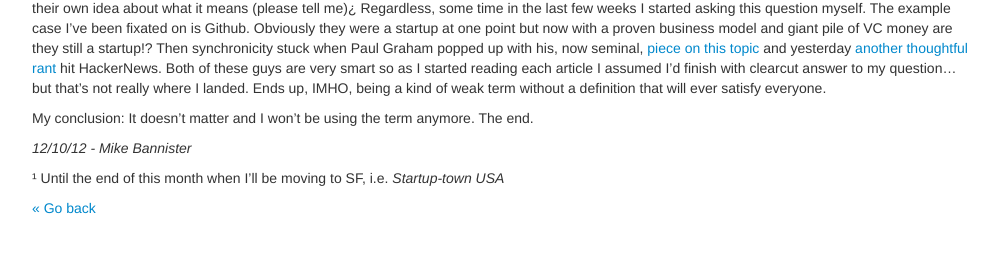
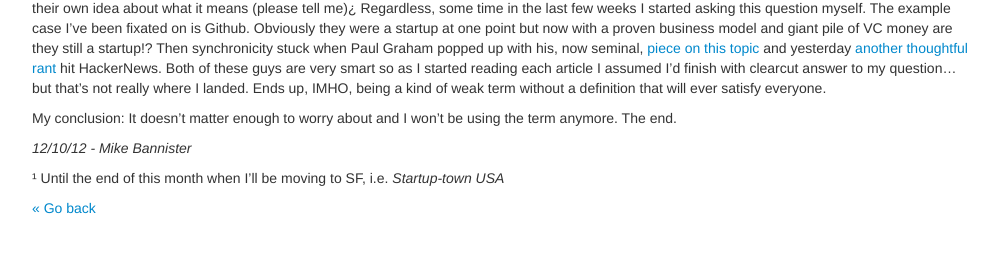
Before and after one commit to willCode2Surf/possibilities.github.com, a Jekyll site: the page built from _posts/2012-10-12-startup-equals-whatever.md, in a window 1280 px wide. Shown: the part 202-455 px from the top of the page, without its empty margins (138-1136 px from the left). Built offline with Jekyll 4.4.1, drawn with Linux system fonts in a browser that asks for light colours.

Commit message:
startup article tweak

```diff
--- a/_posts/2012-10-12-startup-equals-whatever.md
+++ b/_posts/2012-10-12-startup-equals-whatever.md
@@ -7,7 +7,7 @@ title: Startup = Whatever
 
 I've been working for "startups" for a few years now. I live in Maine where there are close to zero startups &sup1;. I only know of [LibraryThing](http://librarything.com)... 1 is pretty close to 0, no? Interestingly no one has ever asked me what a startup is. I'm unsure if it's because they a) don't care, b) are afraid to ask or c) have their own idea about what it means (please tell me)¿ Regardless, some time in the last few weeks I started asking this question myself. The example case I've been fixated on is Github. Obviously they were a startup at one point but now with a proven business model and giant pile of VC money are they still a startup!? Then synchronicity stuck when Paul Graham popped up with his, now seminal, [piece on this topic](http://paulgraham.com/growth.html) and yesterday [another thoughtful rant](http://jmlite.tumblr.com/post/33443330774/startup-idea) hit HackerNews. Both of these guys are very smart so as I started reading each article I assumed I'd finish with clearcut answer to my question... but that's not really where I landed. Ends up, IMHO, being a kind of weak term without a definition that will ever satisfy everyone.
 
-My conclusion: It doesn't matter and I won't be using the term anymore. The end.
+My conclusion: It doesn't matter enough to worry about and I won't be using the term anymore. The end.
 
 *12/10/12 - Mike Bannister*
 
```
Also changed, not shown: 1 other file.
